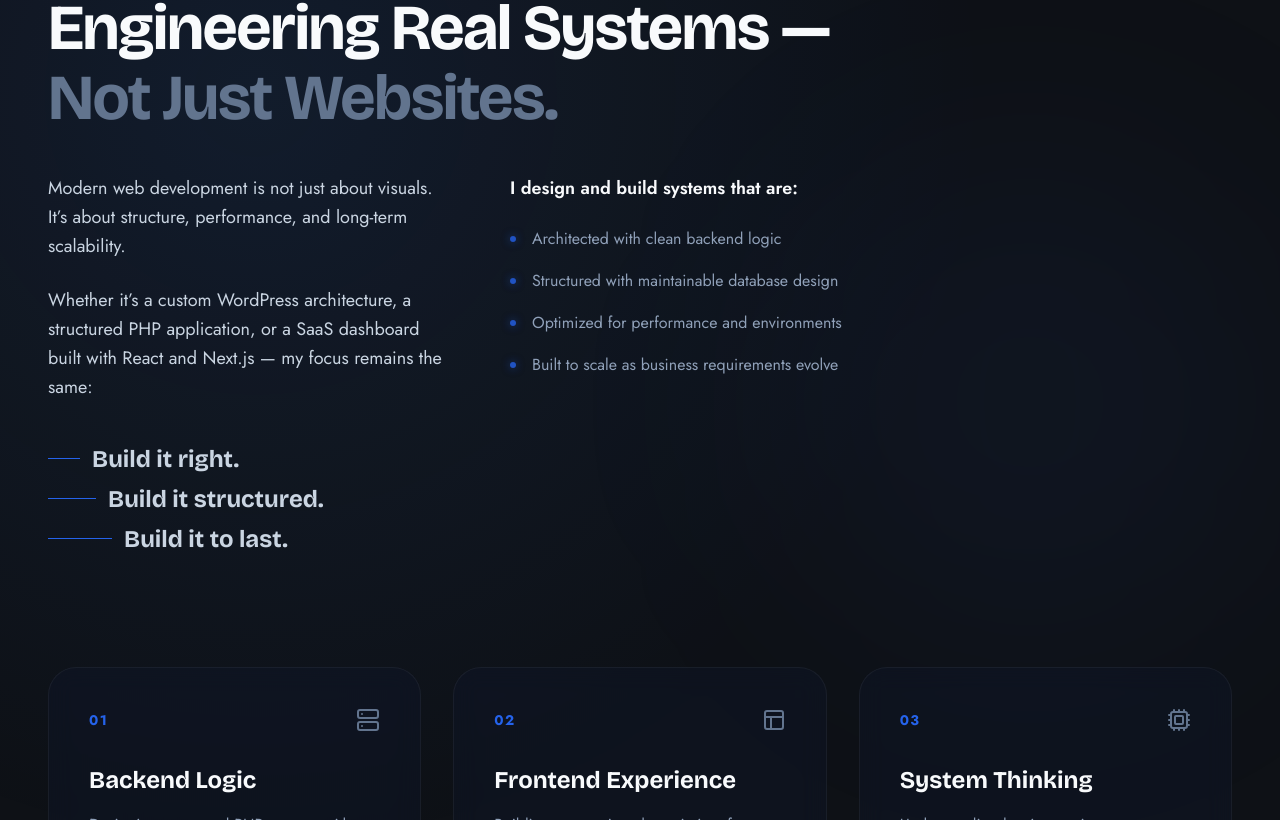
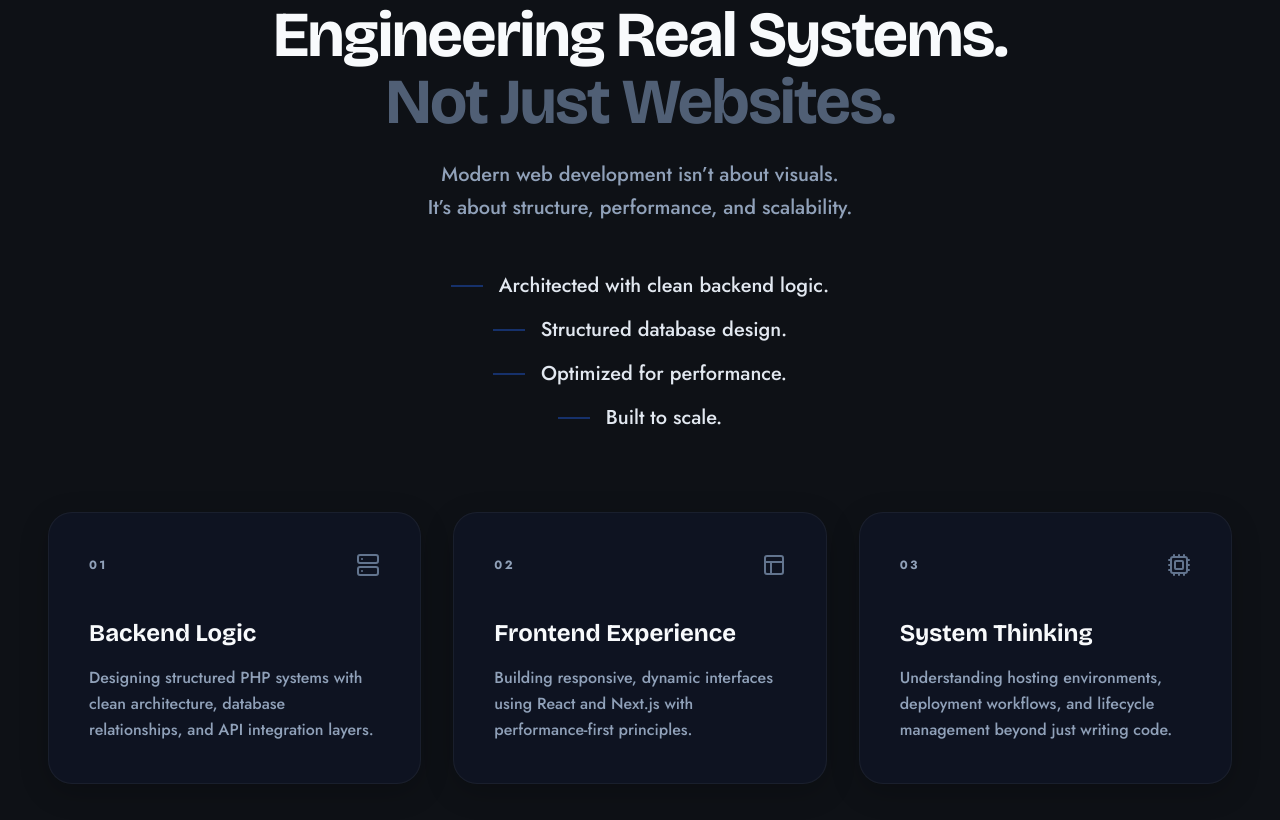
Before and after one commit to KunalBose2772/kunal, a Next.js app: page / in a window 1280 px wide. Shown: the part 940-1760 px from the top of the page. Built offline with nearby package versions, Linux system fonts and the light colour scheme.

Commit message:
refactor: redesign About section with centered layout, staggered entry, and scanline animations

```diff
--- a/app/globals.css
+++ b/app/globals.css
@@ -160,3 +160,32 @@ html.dark .hero-particle {
   animation-timing-function: cubic-bezier(0.22, 1, 0.36, 1);
   animation-iteration-count: infinite;
 }
+
+.blueprint-grid {
+  opacity: 0.15;
+}
+
+html.dark .blueprint-grid {
+  opacity: 0.07;
+}
+
+.scan-line {
+  background: linear-gradient(to bottom, transparent, var(--color-brand-accent), transparent);
+  opacity: 0.1;
+  box-shadow: 0 0 20px 2px var(--color-brand-accent);
+  animation: scan 6s linear infinite;
+}
+
+html.dark .scan-line {
+  opacity: 0.25;
+}
+
+@keyframes scan {
+  0% {
+    transform: translateY(-100px);
+  }
+
+  100% {
+    transform: translateY(110vh);
+  }
+}
--- a/components/About.js
+++ b/components/About.js
@@ -24,87 +24,103 @@ const CARDS = [
     },
 ];
 
+const HIGHLIGHTS = [
+    "Architected with clean backend logic.",
+    "Structured database design.",
+    "Optimized for performance.",
+    "Built to scale.",
+];
+
 const staggerContainer = {
     hidden: { opacity: 0 },
     visible: {
         opacity: 1,
-        transition: {
-            staggerChildren: 0.15,
-        },
+        transition: { staggerChildren: 0.15 },
     },
 };
 
-const fadeUp = {
-    hidden: { opacity: 0, y: 30 },
-    visible: { opacity: 1, y: 0, transition: { duration: 0.8, ease: [0.22, 1, 0.36, 1] } },
+const textReveal = {
+    hidden: { opacity: 0, filter: "blur(8px)", y: 20 },
+    visible: {
+        opacity: 1,
+        filter: "blur(0px)",
+        y: 0,
+        transition: { duration: 0.8, ease: [0.22, 1, 0.36, 1] }
+    },
+};
+
+const statReveal = {
+    hidden: { opacity: 0, x: -20 },
+    visible: {
+        opacity: 1,
+        x: 0,
+        transition: { duration: 0.8, ease: [0.22, 1, 0.36, 1] }
+    },
+};
+
+const cardReveal = {
+    hidden: { opacity: 0, y: 40, filter: "blur(6px)" },
+    visible: {
+        opacity: 1,
+        y: 0,
+        filter: "blur(0px)",
+        transition: { duration: 0.8, ease: [0.22, 1, 0.36, 1] }
+    },
 };
 
 export default function About() {
     return (
         <section id="about" className="relative min-h-screen py-24 border-t border-slate-200/10 z-10 flex items-center overflow-hidden">
             {/* Background elements */}
-            <div className="absolute inset-0 pointer-events-none radial-glow opacity-20 dark:opacity-40" />
-            <div className="absolute right-0 top-1/4 w-[500px] h-[500px] bg-brand-accent/5 rounded-full blur-[120px] pointer-events-none" />
+            <div className="absolute inset-0 pointer-events-none blueprint-grid opacity-30 dark:opacity-60 z-0" />
+            <div className="absolute inset-0 w-full h-[2px] pointer-events-none scan-line z-0" />
 
-            <div className="max-w-[1480px] w-full mx-auto px-6 md:px-12 relative z-10">
+            {/* Container - max-w-7xl (1280px) and centered */}
+            <div className="max-w-7xl w-full mx-auto px-6 md:px-12 relative z-10 flex flex-col items-center">
 
                 {/* Top Text Content */}
-                <div className="max-w-[860px] mb-20 md:mb-28">
                 <motion.div
+                    className="flex flex-col items-center text-center max-w-4xl mb-16 md:mb-20"
                     initial="hidden"
                     whileInView="visible"
                     viewport={{ once: true, margin: "-100px" }}
                     variants={staggerContainer}
                 >
-                        <motion.span variants={fadeUp} className="text-brand-accent font-semibold tracking-wider uppercase text-sm mb-4 block">
-                            What I Actually Build
+                    <motion.span variants={textReveal} className="text-brand-accent font-semibold tracking-widest uppercase text-xs md:text-sm mb-6 block">
+                        WHAT I ACTUALLY BUILD
                     </motion.span>
 
-                        <motion.h2 variants={fadeUp} className="text-4xl md:text-5xl lg:text-[64px] leading-[1.1] font-heading font-bold text-foreground mb-10 tracking-tight">
-                            Engineering Real Systems — <br className="hidden md:block" />
-                            <span className="text-slate-400 dark:text-slate-500">Not Just Websites.</span>
+                    <motion.h2 variants={textReveal} className="text-[clamp(40px,5vw,72px)] leading-[1.05] font-heading font-bold text-foreground mb-6 tracking-tight">
+                        Engineering Real Systems.<br />
+                        <span className="text-slate-400 dark:text-slate-500 opacity-80">Not Just Websites.</span>
                     </motion.h2>
 
-                        <motion.div variants={fadeUp} className="grid grid-cols-1 md:grid-cols-2 gap-10 md:gap-16">
-                            <div className="space-y-6 text-slate-600 dark:text-slate-300 text-lg leading-relaxed">
-                                <p>
-                                    Modern web development is not just about visuals. It’s about structure, performance, and long-term scalability.
-                                </p>
-                                <p>
-                                    Whether it’s a custom WordPress architecture, a structured PHP application, or a SaaS dashboard built with React and Next.js — my focus remains the same:
-                                </p>
-                                <div className="pt-4">
-                                    <p className="text-xl md:text-2xl font-heading font-bold text-foreground flex flex-col gap-2">
-                                        <span className="flex items-center gap-3"><span className="w-8 h-[1px] bg-brand-accent"></span>Build it right.</span>
-                                        <span className="flex items-center gap-3"><span className="w-12 h-[1px] bg-brand-accent"></span>Build it structured.</span>
-                                        <span className="flex items-center gap-3"><span className="w-16 h-[1px] bg-brand-accent"></span>Build it to last.</span>
-                                    </p>
-                                </div>
-                            </div>
+                    <motion.p variants={textReveal} className="text-slate-600 dark:text-slate-400 text-lg md:text-xl font-medium max-w-2xl leading-relaxed mb-12">
+                        Modern web development isn’t about visuals.<br className="hidden md:block" />
+                        It’s about structure, performance, and scalability.
+                    </motion.p>
 
-                            <div className="space-y-6">
-                                <p className="text-foreground font-semibold text-lg">I design and build systems that are:</p>
-                                <ul className="space-y-4">
-                                    {[
-                                        "Architected with clean backend logic",
-                                        "Structured with maintainable database design",
-                                        "Optimized for performance and environments",
-                                        "Built to scale as business requirements evolve"
-                                    ].map((item, i) => (
-                                        <li key={i} className="flex items-start gap-4 text-slate-600 dark:text-slate-400">
-                                            <div className="w-1.5 h-1.5 rounded-full bg-brand-accent/80 mt-2.5 flex-shrink-0 shadow-[0_0_8px_rgba(37,99,235,0.5)]" />
-                                            <span className="leading-relaxed">{item}</span>
-                                        </li>
+                    {/* Animated Highlight Statements */}
+                    <motion.div
+                        className="flex flex-col items-center gap-4"
+                        variants={staggerContainer}
+                    >
+                        {HIGHLIGHTS.map((item, index) => (
+                            <motion.div
+                                key={index}
+                                variants={statReveal}
+                                className="flex items-center gap-4 text-base md:text-xl font-medium text-slate-800 dark:text-slate-200"
+                            >
+                                <span className="w-8 h-[2px] bg-brand-accent/40 block" />
+                                <span>{item}</span>
+                            </motion.div>
                         ))}
-                                </ul>
-                            </div>
                     </motion.div>
                 </motion.div>
-                </div>
 
                 {/* 3-Column Visual Block */}
                 <motion.div
-                    className="grid grid-cols-1 md:grid-cols-3 gap-6 md:gap-8"
+                    className="grid grid-cols-1 md:grid-cols-3 gap-6 md:gap-8 w-full"
                     initial="hidden"
                     whileInView="visible"
                     viewport={{ once: true, margin: "-100px" }}
@@ -113,20 +129,32 @@ export default function About() {
                     {CARDS.map((card) => (
                         <motion.div
                             key={card.id}
-                            variants={fadeUp}
-                            className="bg-white/40 dark:bg-slate-900/40 p-8 md:p-10 rounded-[28px] border border-slate-200/60 dark:border-white/5 backdrop-blur-md shadow-xl shadow-slate-200/20 dark:shadow-none hover:bg-white/70 dark:hover:bg-slate-800/60 transition-all duration-500 group relative overflow-hidden"
+                            variants={cardReveal}
+                            whileHover={{
+                                y: -8,
+                                transition: { duration: 0.3, ease: "easeOut" }
+                            }}
+                            className="bg-white/40 dark:bg-slate-900/60 p-8 md:p-10 rounded-[24px] border border-slate-200/60 dark:border-white/5 backdrop-blur-xl shadow-[0_8px_30px_rgba(0,0,0,0.04)] dark:shadow-[0_8px_30px_rgba(0,0,0,0.2)] hover:shadow-[0_20px_40px_rgba(37,99,235,0.08)] dark:hover:shadow-[0_20px_40px_rgba(37,99,235,0.15)] group relative overflow-hidden transition-all duration-300"
+                            style={{ transformStyle: 'preserve-3d', transform: 'translateZ(20px)' }}
                         >
-                            {/* Subtle hover gradient inside card */}
-                            <div className="absolute inset-0 bg-gradient-to-br from-brand-accent/0 to-brand-accent/0 group-hover:from-brand-accent/5 transition-all duration-500 pointer-events-none" />
+                            {/* Subtle hover pulse border effect inner */}
+                            <div className="absolute inset-0 rounded-[24px] border border-brand-accent/0 group-hover:border-brand-accent/30 transition-colors duration-500 pointer-events-none" />
+                            {/* Internal glow top-left */}
+                            <div className="absolute -top-24 -left-24 w-48 h-48 bg-brand-accent/20 rounded-full blur-[60px] opacity-0 group-hover:opacity-100 transition-opacity duration-700 pointer-events-none" />
 
-                            <div className="mb-8 flex items-center justify-between relative z-10">
-                                <span className="text-sm font-bold tracking-widest text-brand-accent">{card.id}</span>
+                            <div className="mb-10 flex items-center justify-between relative z-10">
+                                <span className="text-xs font-bold tracking-[0.2em] text-slate-400 group-hover:text-brand-accent transition-colors duration-500">{card.id}</span>
+                                <motion.div
+                                    whileHover={{ rotate: 5, scale: 1.1 }}
+                                    transition={{ type: "spring", stiffness: 300, damping: 20 }}
+                                >
                                     <card.icon className="w-6 h-6 text-slate-400 dark:text-slate-500 group-hover:text-brand-accent transition-colors duration-500" />
+                                </motion.div>
                             </div>
-                            <h3 className="text-2xl font-heading font-bold text-foreground mb-4 relative z-10 group-hover:text-brand-accent transition-colors duration-500">
+                            <h3 className="text-xl md:text-2xl font-heading font-bold text-foreground mb-4 relative z-10 group-hover:text-brand-accent transition-colors duration-500">
                                 {card.title}
                             </h3>
-                            <p className="text-slate-600 dark:text-slate-400 leading-relaxed text-sm md:text-base relative z-10">
+                            <p className="text-slate-600 dark:text-slate-400 leading-relaxed text-sm md:text-base relative z-10 font-medium">
                                 {card.description}
                             </p>
                         </motion.div>
```
Lines whose indentation alone changed are shown as unchanged.
